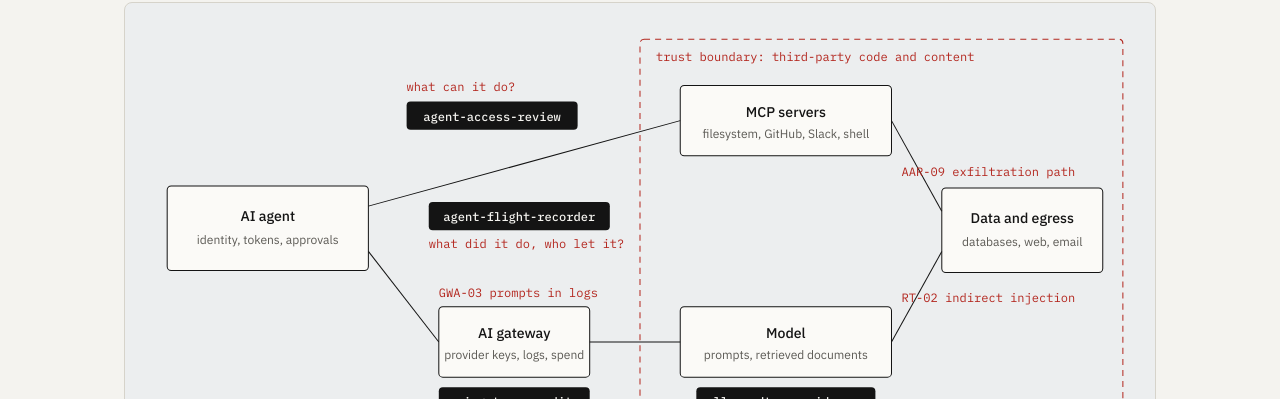
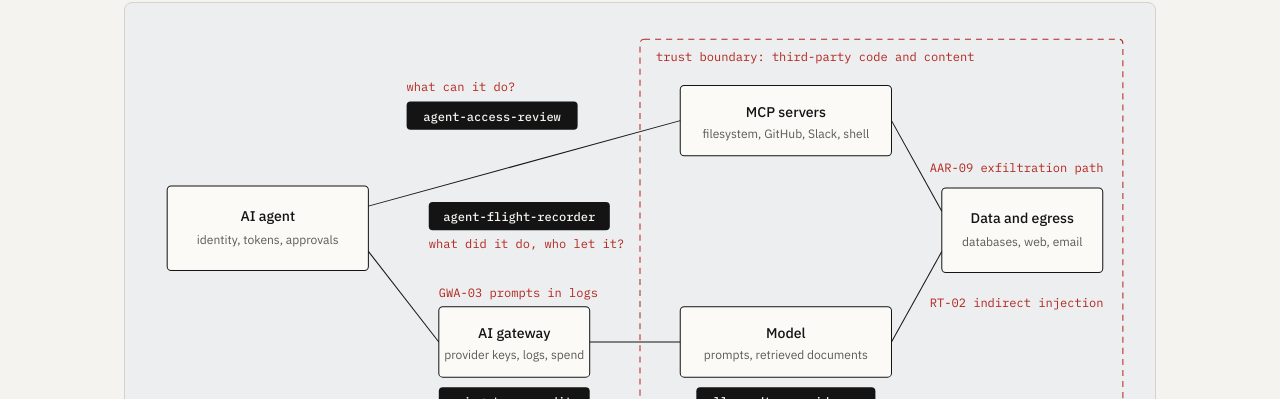
Before and after one commit to Mihirajmera/Mihirajmera.github.io, a Jekyll site: the page built from work/index.html, in a window 1280 px wide. Shown: the part 338-737 px from the top of the page. Built offline with Jekyll 4.4.1, drawn with Linux system fonts in a browser that asks for light colours.

Commit message:
Work: move diagram labels off the data-flow lines
Co-Authored-By: Claude Opus 5.5 <noreply@anthropic.com>

```diff
--- a/work/index.html
+++ b/work/index.html
@@ -41,8 +41,8 @@ description: Open-source AI assurance tools, compliance-as-code and cloud securi
         <text class="tm" x="268" y="76">what can it do?</text>
         <text class="tm" x="290" y="232">what did it do, who let it?</text>
         <text class="tm" x="300" y="280">GWA-03 prompts in logs</text>
-        <text class="tm" x="760" y="160">AAR-09 exfiltration path</text>
-        <text class="tm" x="760" y="285">RT-02 indirect injection</text>
+        <text class="tm" x="788" y="156">AAR-09 exfiltration path</text>
+        <text class="tm" x="788" y="290">RT-02 indirect injection</text>
       </svg>
       <figcaption class="drawing-legend"><span>— data flow   - - - trust boundary   ■ governing tool</span><span>REV 2026.10 · M. AJMERA</span></figcaption>
     </figure>
```
